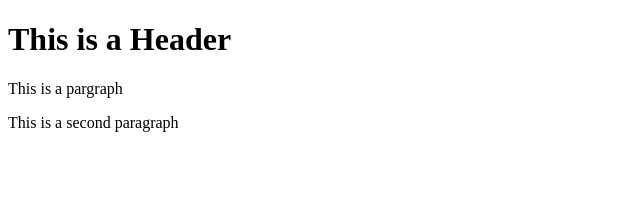
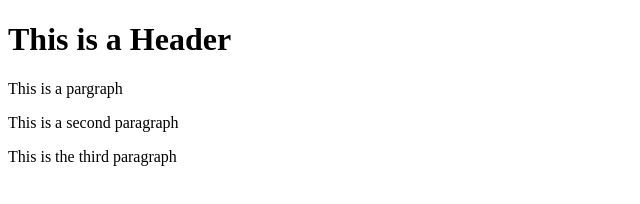
Before and after one commit to mexy26/git-test, a website: page index.html in a window 1280 px wide. Shown: the whole page, without its empty margins (0-640 px from the left). Drawn offline with Linux system fonts and the light colour scheme.

Commit message:
fourth commit

```diff
--- a/index.html
+++ b/index.html
@@ -8,5 +8,6 @@
  <h1> This is a Header</h1>
 <p> This is a pargraph</p>
 <p>This is a second paragraph</p>
+<p>This is the third paragraph</p>
 </body>
 </html>
```
Also changed, not shown: package.json (added, +24 -0 lines), 2 other files.
